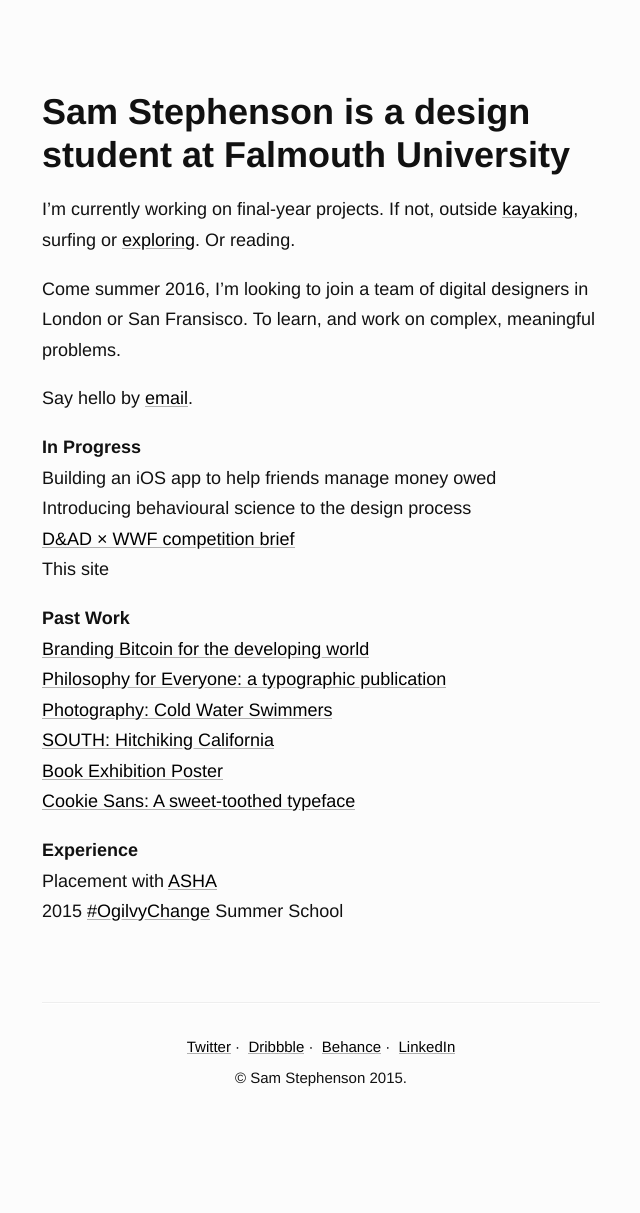
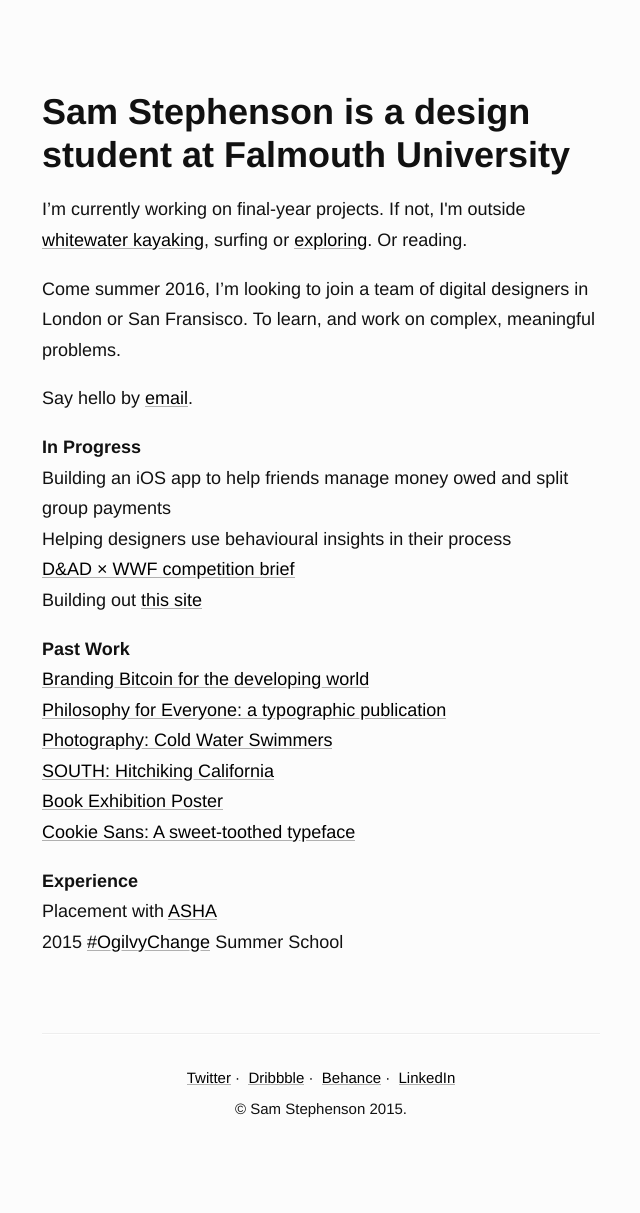
Before and after one commit to samstephenson/samstephenson.github.io, a Jekyll site: the page built from index.html, in a window 1280 px wide. Shown: the whole page, without its empty margins (319-959 px from the left). Built offline with Jekyll 4.4.1, drawn with Linux system fonts in a browser that asks for light colours; the list of posts is cut into pages by our own code; before the commit the page ends 1183 px from its top, so only the background shows below that.

```diff
--- a/_layouts/default.html
+++ b/_layouts/default.html
@@ -15,16 +15,16 @@
 
       <main>
         <h1>Sam Stephenson is a design student at Falmouth University</h1>
-        <p>I’m currently working on final-year projects. If not, outside <a href="https://www.youtube.com/watch?v=rbn0sufuXmg" title="Sam Stephenson kayaking">kayaking</a>, surfing or <a href="https://www.flickr.com/photos/111663469@N03/" title="Photos">exploring</a>. Or reading.</p>
+        <p>I’m currently working on final-year projects. If not, I'm outside <a href="https://www.youtube.com/watch?v=rbn0sufuXmg" title="Sam Stephenson kayaking">whitewater kayaking</a>, surfing or <a href="https://www.flickr.com/photos/111663469@N03/" title="Photos">exploring</a>. Or reading.</p>
         <p>Come summer 2016, I’m looking to join a team of digital designers in London or San Fransisco. To learn, and work on complex, meaningful problems.</p>
         <p>Say hello by <a href="mailto:sam@stephenson.net">email</a>.</p>
 
         <h2>In Progress</h2>
         <ul>
-          <li>Building an iOS app to help friends manage money owed</li>
-          <li>Introducing behavioural science to the design process</li>
+          <li>Building an iOS app to help friends manage money owed and split group payments</li>
+          <li>Helping designers use behavioural insights in their process</li>
           <li><a href="http://www.dandad.org/en/new-blood-wwf-brief/">D&AD &times; WWF competition brief</a></li>
-          <li>This site</li>
+          <li>Building out <a href="https://github.com/samstephenson/samstephenson.github.io" title="view source on GitHub">this site</a></li>
         </ul>
 
         <h2>Past Work</h2>
@@ -62,4 +62,7 @@
     </div>
 
   </body>
+
+{% include analytics.html %}
+
 </html>
```
Also changed, not shown: _includes/analytics.html (added, +10 -0 lines), favicon.ico (added), favicon.png (added), 12 other files.
